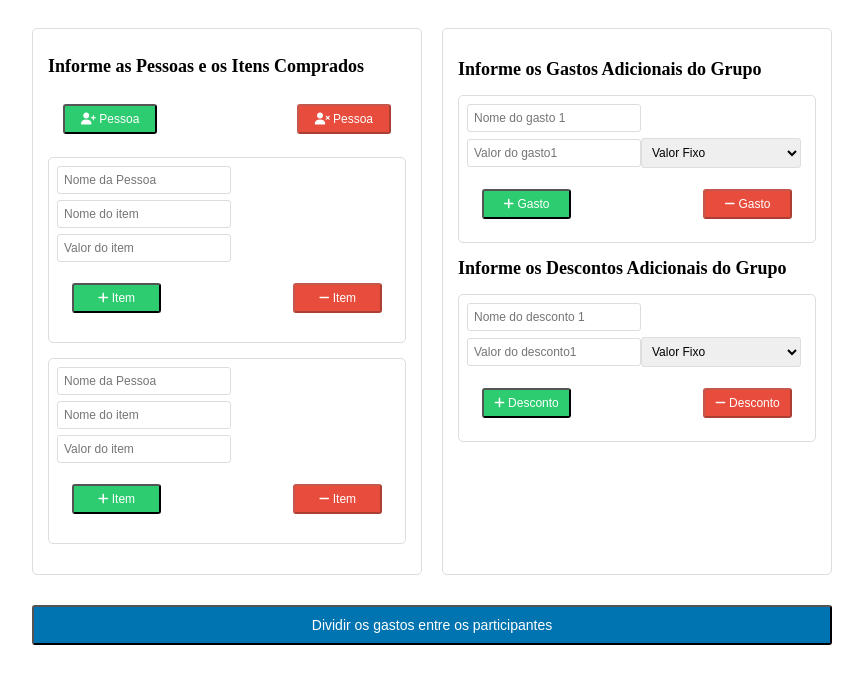
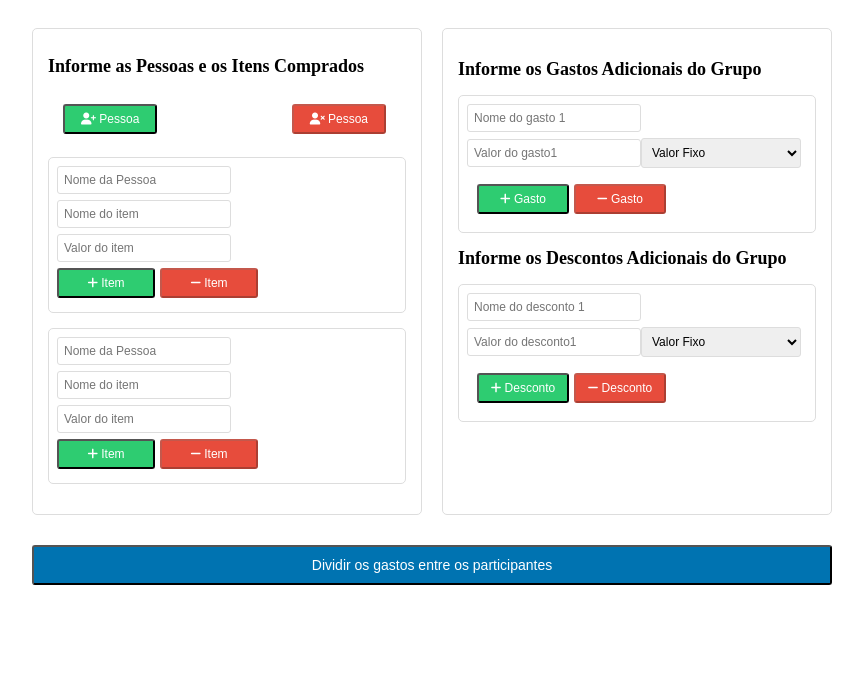
Before and after one commit to JulianoPPires/splitpay, a Vue app in the folder frontend/splitpay-app/: page / in a window 1280 px wide. Shown: the top 684 px of the page, without its empty margins (208-1071 px from the left). Built offline with nearby package versions, Linux system fonts and the light colour scheme.

Commit message:
edicao layout

```diff
--- a/frontend/splitpay-app/src/views/HomeView.vue
+++ b/frontend/splitpay-app/src/views/HomeView.vue
@@ -21,7 +21,7 @@
               <div class="item-group" v-for="(item, itemIndex) in participant.items" :key="itemIndex">
                 <input type="text" v-model="item.name" :placeholder="'Nome do item '" class="input input-small" />
                 <input type="number" v-model="item.value" :placeholder="'Valor do item'" class="input input-small" @input="validateValue(participantIndex, itemIndex)" />
-                <div class="btn-group">
+                <div class="btn-item">
                   <button @click="addParticipantItem(participantIndex)" v-if="itemIndex === participant.items.length - 1" class="btn-add btn-add-green"><i class="fas fa-plus"></i> Item</button>
                   <button @click="removeParticipantItem(participantIndex, itemIndex)" :disabled="itemIndex === 0 && participant.items.length === 1" class="btn-remove btn-remove-red"><i class="fas fa-minus"></i> Item</button>
                 </div>
@@ -44,7 +44,7 @@
                   <option value="true">Porcentagem</option>
                   <option value="false">Valor Fixo</option>
                 </select>
-                <div class="btn-group">
+                <div class="btn-group-gasto">
                   <button @click="addExpense" v-if="index === increases.length - 1" class="btn-add btn-add-green"><i class="fas fa-plus"></i> Gasto</button>
                   <button @click="removeAdditionalExpense(index)" :disabled="index === 0 && increases.length === 1" class="btn-remove btn-remove-red"><i class="fas fa-minus"></i> Gasto</button>
                 </div>
@@ -64,7 +64,7 @@
                   <option value="true">Porcentagem</option>
                   <option value="false">Valor Fixo</option>
                 </select>
-                <div class="btn-group">
+                <div class="btn-group-desconto">
                   <button @click="addDiscount" v-if="index === discounts.length - 1" class="btn-add btn-add-green"><i class="fas fa-plus"></i> Desconto</button>
                   <button @click="removeAdditionalDiscount(index)" :disabled="index === 0 && discounts.length === 1" class="btn-remove btn-remove-red"><i class="fas fa-minus"></i> Desconto</button>
                 </div>
@@ -244,6 +244,21 @@ export default {
   padding: 15px;
 }
 
+.btn-group-item{
+  display: flex;
+  padding: 10px;
+}
+
+.btn-group-gasto{
+  display: flex;
+  padding: 10px;
+}
+
+.btn-group-desconto{
+  display: flex;
+  padding: 10px;
+}
+
 .btn-add,
 .btn-remove {
   background-color:#2ecc71;
@@ -254,6 +269,7 @@ export default {
   width: calc(30% - 4px);
   font-size: 12px;
   text-align: center;
+  margin-right: 5px;
 }
 
 .btn-add:hover,
```
